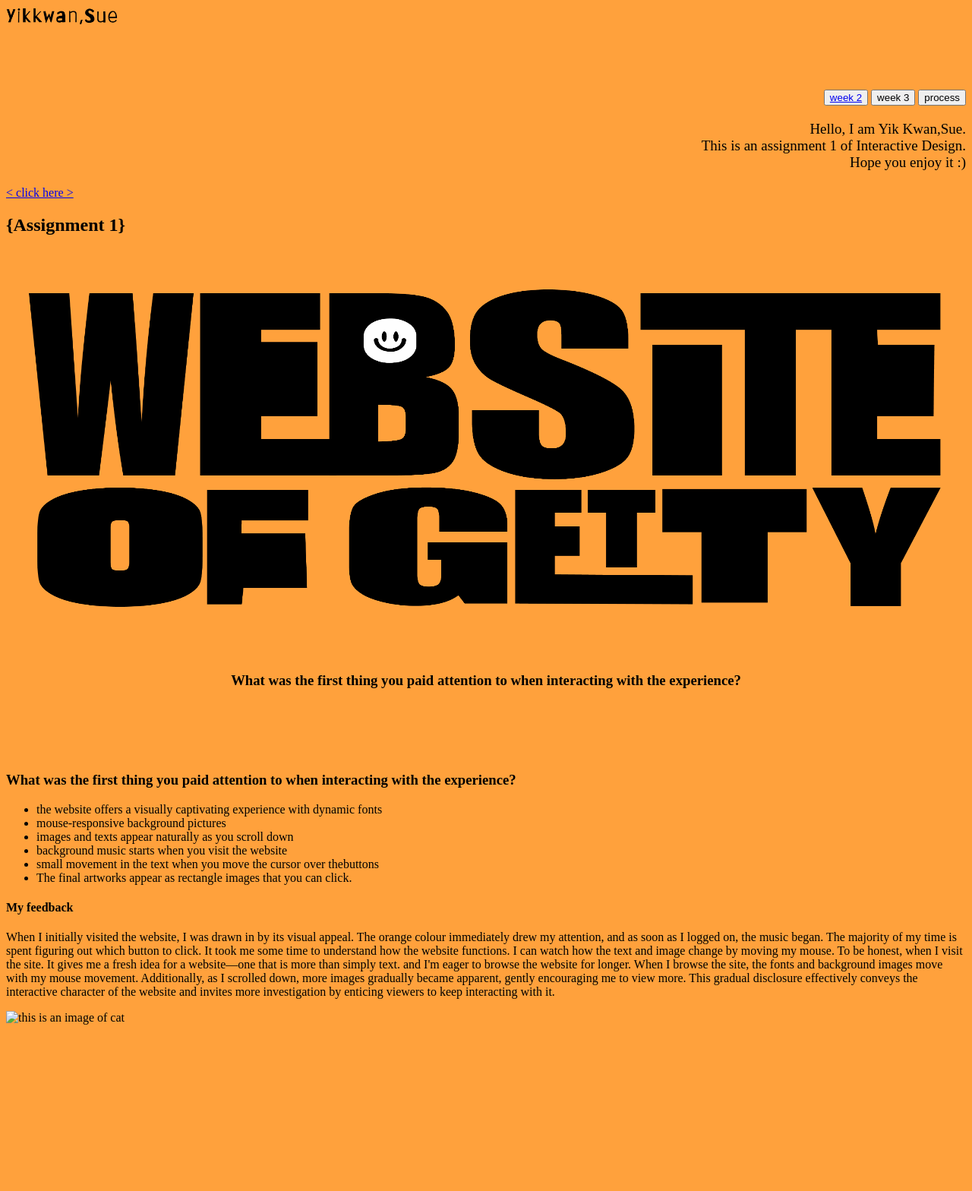
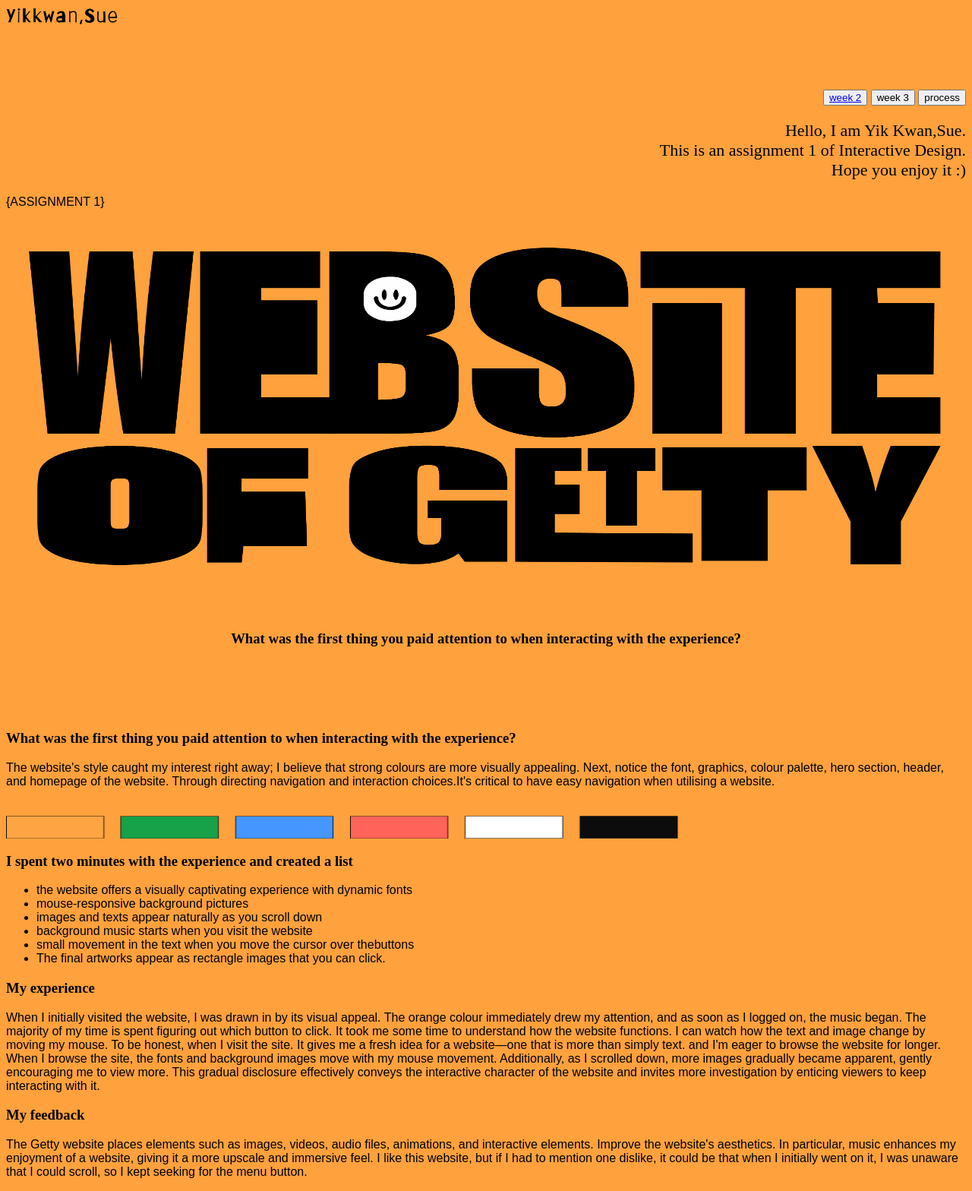
Before and after one commit to YikkwanSue/assignment1, a plain HTML site: page index.html in a window 1280 px wide. Shown: the whole page at 76% size. Before the commit the page ends 1357 px from the top, so only its background shows below. Drawn offline with Linux system fonts and the light colour scheme.

Commit message:
updated ccs

```diff
--- a/font.css
+++ b/font.css
@@ -0,0 +1,11 @@
+p.normal {
+    font-style: normal;
+}
+
+p {
+    font-style: italic;
+}
+
+p.oblique {
+    font-style: oblique;
+}
--- a/index.html
+++ b/index.html
@@ -1,10 +1,7 @@
 <head>
-  <link rel="fontstyle"
-href="font.css">
+<link rel="stylesheet" href="styles.css">
+</head>
 
-    <meta charset="UTF-8">
-    <meta name="viewport" content="width=device-width, initial-scale=1.0">
-    <title>My Website</title>
     <style>
         body {
             background-color: #ffa13c; /* Change to the desired color */
@@ -25,8 +22,8 @@
 
         <div style="margin-top: 20px;"></div>
 
-<p>
-    <div style="text-align:right;font-size:19px">
+<p1>
+    <div style="text-align:right;font-size:22px">
 
        Hello, I am Yik Kwan,Sue. <br>
        This is an assignment 1 of Interactive Design.<br>
@@ -34,12 +31,9 @@
 
     </div>
   </div>
-  </p>
+  </p1>
 
     <div style="margin-top: 20px;"></div>
-
-    <a href="https://gehry.getty.edu/"> < click here ></a>
-    <title>The Websit of Getty</title>
 
 
   </head>
@@ -50,9 +44,9 @@
 
   <body>
 
-    <h2>{Assignment 1}</h2>
+    <p2>{ASSIGNMENT 1}</p2>
 
-    <img src="name.png" alt="name" style="width:100%" height="500" class="center">
+    <a href="https://gehry.getty.edu/"> <img src="name.png" alt="name" style="width:100%" height="500" class="center"></a>
 
     <br> <br> <br>
 
@@ -67,7 +61,18 @@
     <br> <br> <br> <br>
 
     <h3>What was the first thing you paid attention to when interacting with the experience?</h3>
-    <ul>
+  </body>The website's style caught my interest right away; I believe that strong colours are more visually appealing.
+   Next, notice the font, graphics, colour palette, hero section, header, and homepage of the website.
+  Through directing navigation and interaction choices.It's critical to have easy navigation when utilising a website.
+
+  <br>
+  <br>
+  <br>
+
+    <img src="colorpalette.png" alt="name" style="width:70%" height="30" class="center">
+
+  <h3>I spent two minutes with the experience and created a list</h3>
+  <ul>
       <li>the website offers a visually captivating experience with dynamic fonts</li>
       <li>mouse-responsive background pictures</li>
       <li>images and texts appear naturally as you scroll down</li>
@@ -77,7 +82,7 @@
     </li>
     </ul>
 
-    <h4>My feedback </h4>
+    <h3>My experience </h3>
 
     <p>
 
@@ -94,6 +99,14 @@
 
     </p>
 
-    <img src="cat.jpg" alt="this is an image of cat" />
+    <h3>My feedback </h3>
+
+    <p> The Getty website places elements such as images, videos, audio files, animations, and interactive elements.
+    Improve the website's aesthetics. In particular, music enhances my enjoyment of a website,
+    giving it a more upscale and immersive feel. I like this website, but if I had to mention one dislike,
+    it could be that when I initially went on it, I was unaware that I could scroll, so I kept seeking for the menu button.
+    </p>
+
+
   </body>
 </html>
```
Also changed, not shown: week2/index.html (+48 -0 lines), thankyou.png (added).
